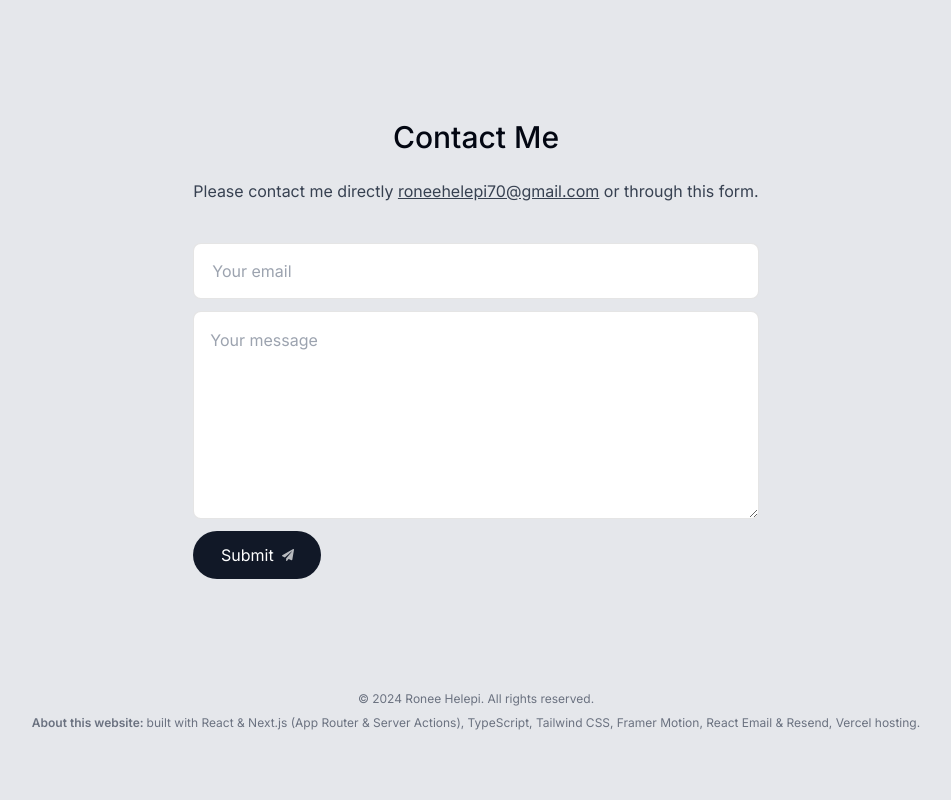
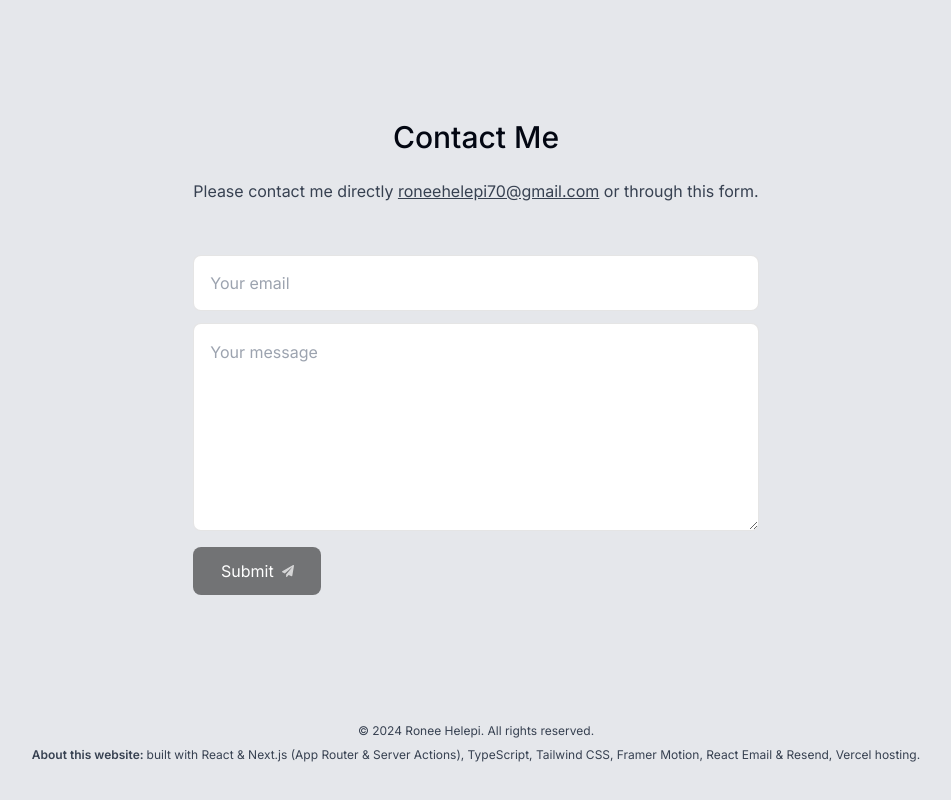
Before and after one commit to RONHEL235/portfolio-website, a Next.js app: page / in a window 1280 px wide. Shown: the part 3978-4778 px from the top of the page, without its empty margins (164-1115 px from the left). Before the commit the page ends 4749 px from the top, so only its background shows below. Built offline with nearby package versions, Linux system fonts and the light colour scheme; no server answers.

Commit message:
Finished styling all the components in dark mode.

```diff
--- a/app/globals.css
+++ b/app/globals.css
@@ -3,7 +3,7 @@
 @tailwind utilities;
 
 html {
-    --line-color: #e5e7eb
+    --line-color: rgba(255, 255, 255, 0.80)
 }
 
 html.dark {
--- a/components/contact.tsx
+++ b/components/contact.tsx
@@ -30,10 +30,10 @@ export default function Contact() {
     >
     <div className="text-3xl font-medium capitalize mb-8 text-center">Contact me</div>
     <p
-      className="text-gray-700 -mt-2" >Please contact me directly{" "}<a className="underline" href="mailto:roneehelepi70@gmail.com">roneehelepi70@gmail.com</a>{" "}or through this form.
+      className="text-gray-700 -mt-2 dark:text-white/80" >Please contact me directly{" "}<a className="underline" href="mailto:roneehelepi70@gmail.com">roneehelepi70@gmail.com</a>{" "}or through this form.
     </p>
     <form
-      className="mt-10 flex flex-col"
+      className="mt-10 flex flex-col dark:text-black/80"
       action={async (formData) => {
       const { data, error } = await sendEmail(formData)
 
@@ -45,15 +45,21 @@ export default function Contact() {
       toast.success("Email sent successfully!")
     }}>
     <input
-        className="h-14 rounded-lg borderBlack"
+      className="h-14 my-3 rounded-lg borderBlack p-4
+      dark:bg-white dark:bg-opacity-80
+      dark:focus:bg-opacity-100 transition-all
+      dark:outline-none"
       name="senderEmail"
       type="email"
       required={true}
       maxLength={500}
-        placeholder="    Your email"
+      placeholder="Your email"
     />
     <textarea
-      className="h-52 my-3 rounded-lg borderBlack p-4"
+      className="h-52 rounded-lg borderBlack p-4
+      dark:bg-white dark:bg-opacity-80
+      dark:focus:bg-opacity-100 transition-all
+      dark:outline-none"
       name="message"
       placeholder="Your message"
       required={true}
--- a/components/footer.tsx
+++ b/components/footer.tsx
@@ -2,7 +2,7 @@ import React from 'react'
 
 export default function Footer() {
   return (
-    <footer className="mb-10 px-4 text-center text-gray-500 scroll-mt-28" >
+    <footer className="mb-10 px-4 text-center text-gray-700 scroll-mt-28 dark:text-white/50">
         <small className="mb-2 block text-xs">
         &copy; 2024 Ronee Helepi. All rights reserved.
         </small>
--- a/components/submit-btn.tsx
+++ b/components/submit-btn.tsx
@@ -7,8 +7,8 @@ export default function SubmitBtn() {
 
   return (
     <button
-        className="group flex items-center justify-center gap-2 h-[3rem] w-[8rem] bg-gray-900 text-white rounded-full outline-none transition-all
-        focus:scale-110 hover:scale-110 hover:bg-gray active:scale-105 disabled:scale-100 disabled:bg-opacity-75"
+        className="group flex items-center justify-center my-4 gap-2 h-[3rem] w-[8rem] bg-black/50 text-white rounded-lg outline-none transition-all
+        focus:scale-110 hover:scale-110 hover:bg-gray active:scale-80 disabled:scale-100 disabled:bg-opacity-75 dark:bg-white/10"
         type="submit"
         disabled={pending}
         >
```
Lines whose indentation alone changed are shown as unchanged.
